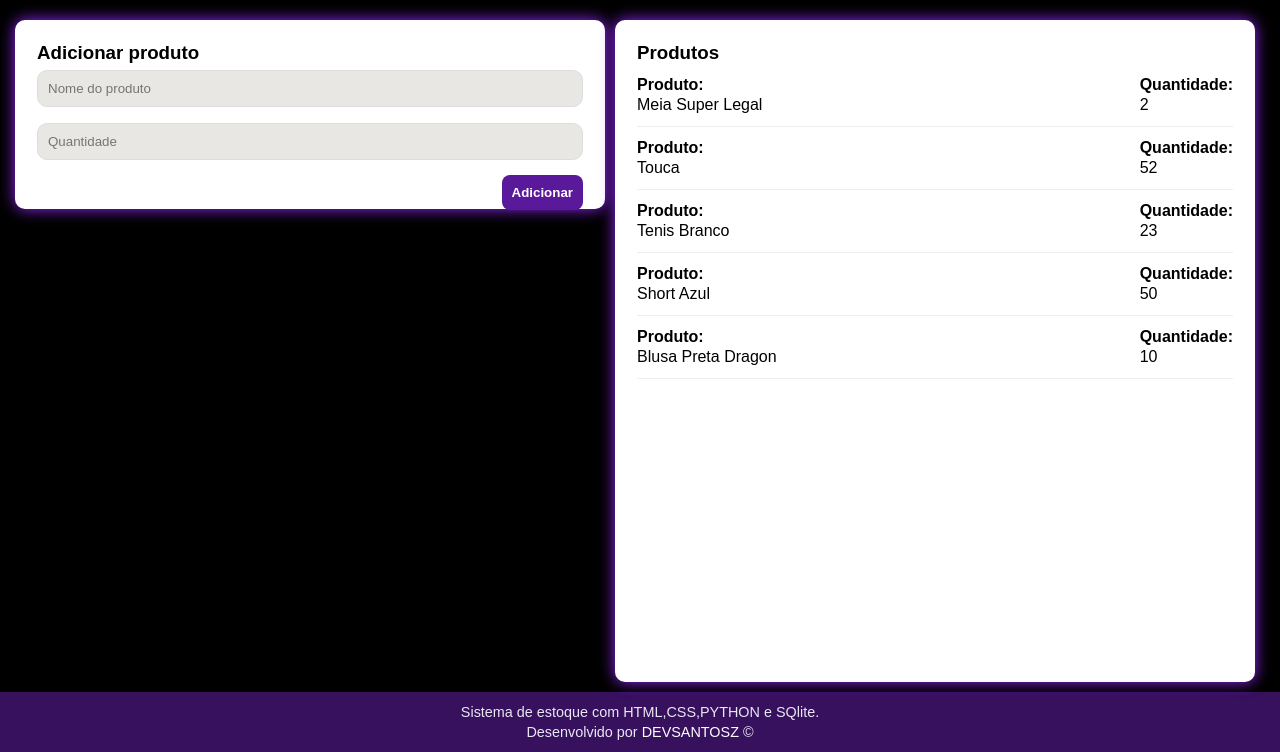
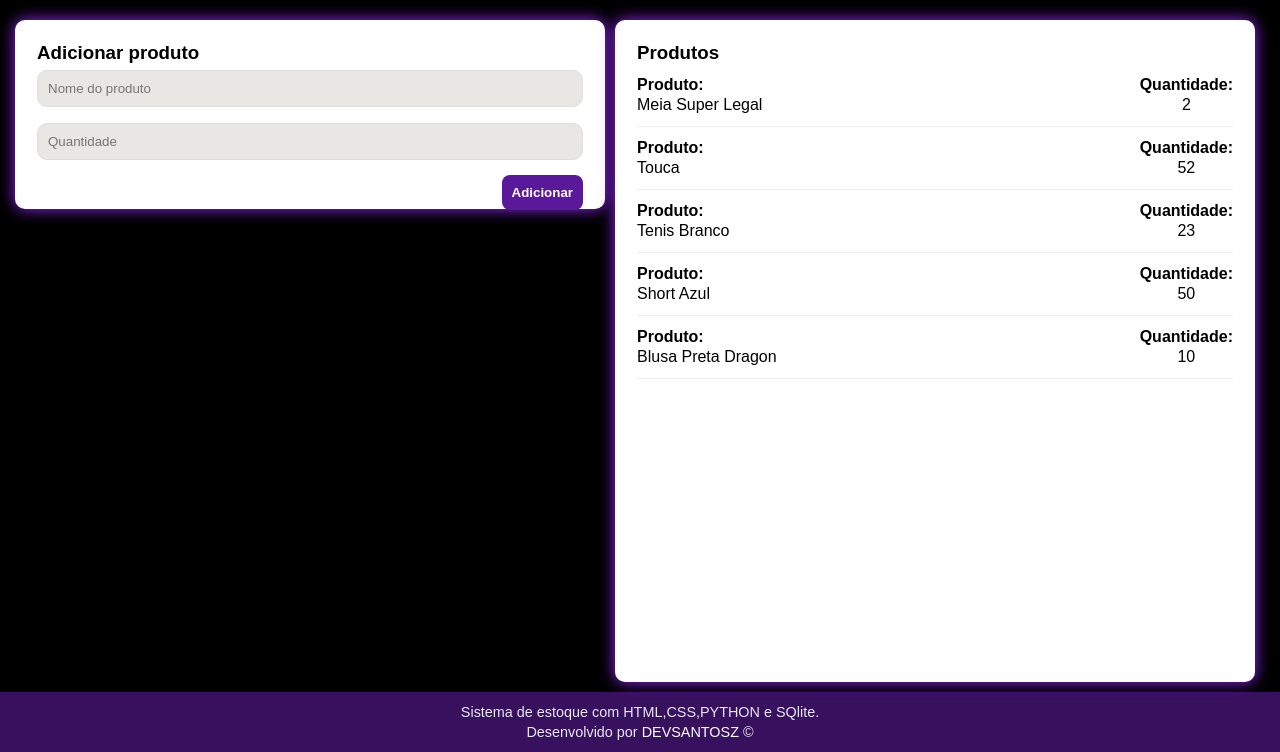
Before and after one commit to Devsantosz/Sistema-de-estoque, a Flask app: page / in a window 1280 px wide. Shown: the part 48-800 px from the top of the page. Run offline with Flask 3, Linux system fonts and the light colour scheme; data comes from the database, SQL or seed files in the repository; both versions use the stored data as it was after the commit.

Commit message:
Style - centralização de quant de produto

```diff
--- a/static/style.css
+++ b/static/style.css
@@ -115,6 +115,9 @@ button.secondary {
   padding-bottom: 2px;
 }
 
+.res {
+    text-align: center;
+}
 
 button:hover {
   background-color: #000000;
--- a/templates/dashboard.html
+++ b/templates/dashboard.html
@@ -33,7 +33,7 @@
             </div>
             <div>
                 <p class="titulo">Quantidade:</p>
-                <p">{{ p["quantity"] }}</p>
+                <p class="res">{{ p["quantity"] }}</p>
             </div>
           </li>
         {% endfor %}
```
Also changed, not shown: data/app.db, estoque-loja.png (added).
